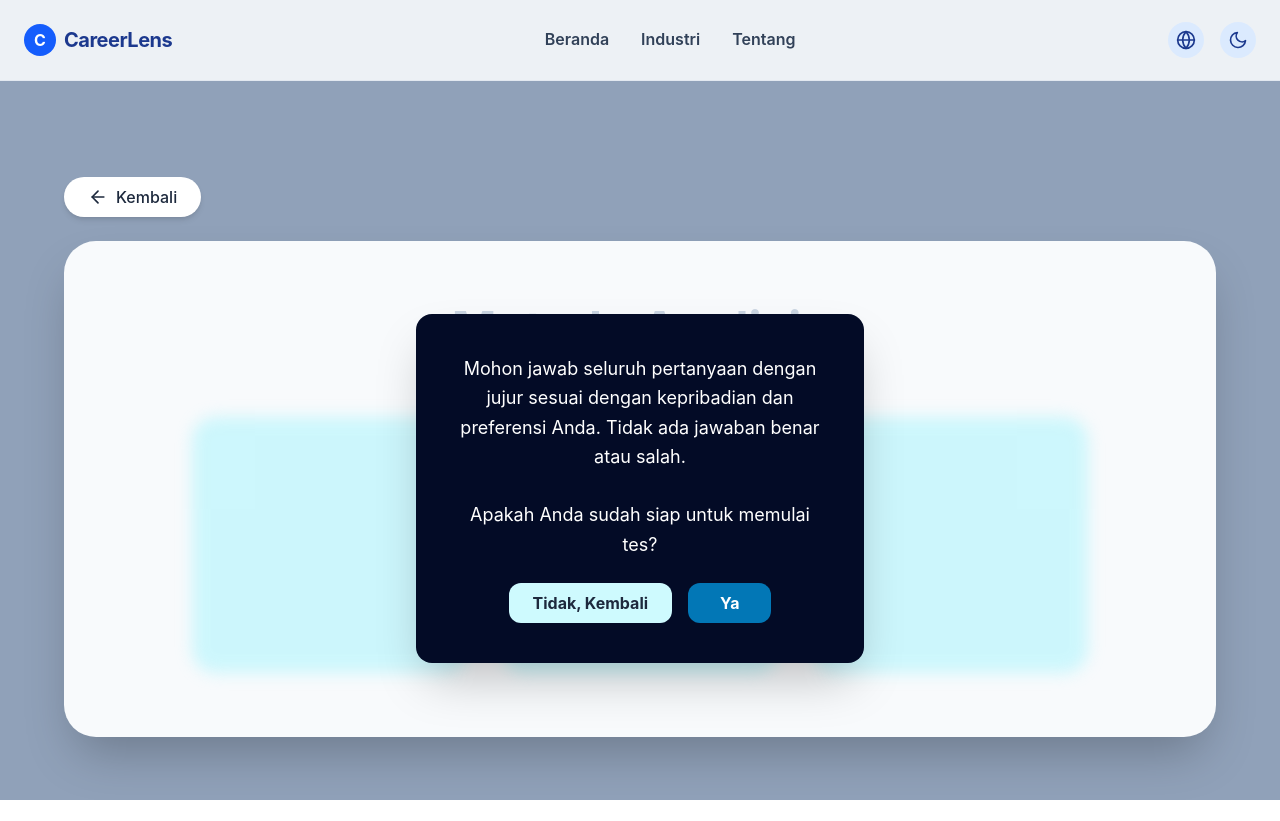
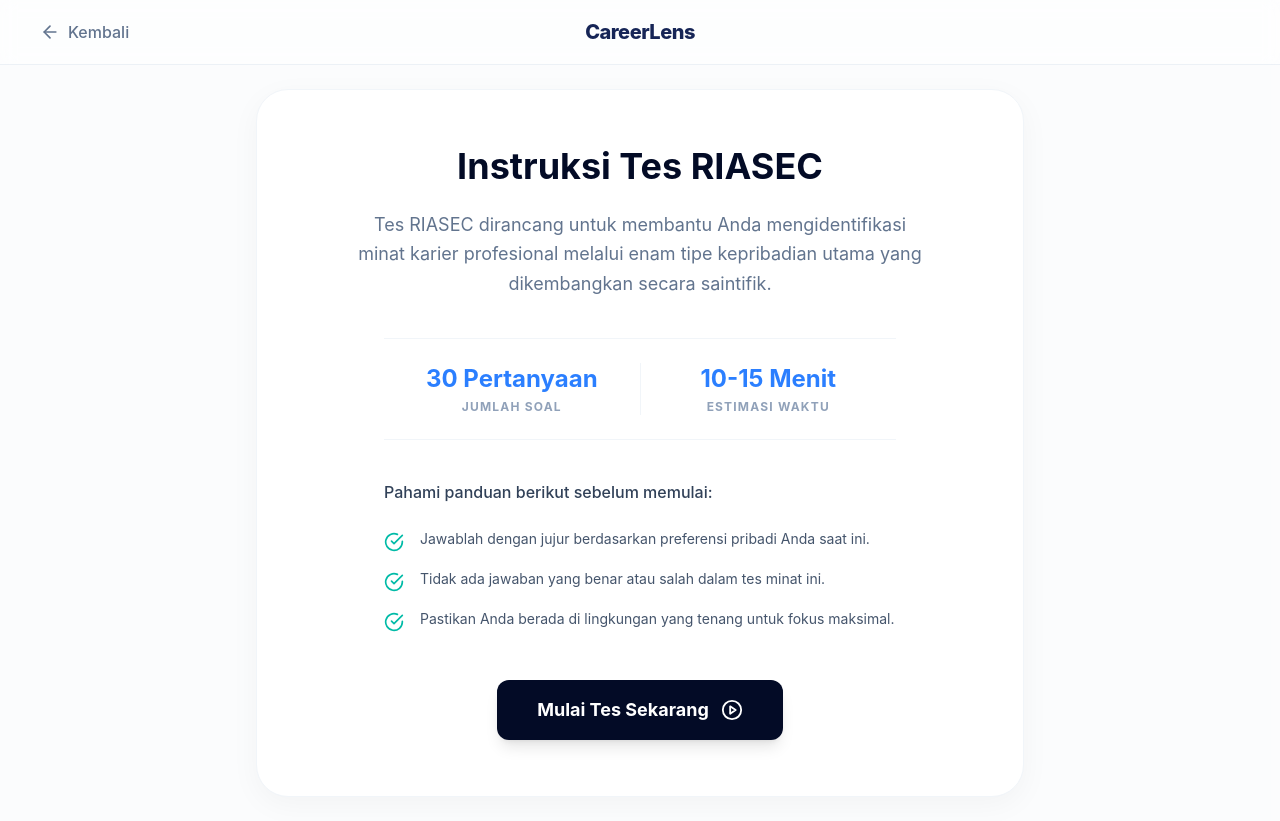
Before and after one commit to pytaa/CareerLens, a React (Vite) app in the folder web-app/frondend/: page /tes-bakat in a window 1280 px wide. Before the commit the page ends 800 px from the top, so only its background shows below. Built offline with nearby package versions, Linux system fonts and the light colour scheme.

Commit message:
feat : update tampilan tes bakat

```diff
--- a/web-app/frondend/src/pages/TesBakat/TesBakat.jsx
+++ b/web-app/frondend/src/pages/TesBakat/TesBakat.jsx
@@ -1,10 +1,9 @@
 import React, { useState } from 'react';
 import { useNavigate } from 'react-router-dom';
-import Navbar from '../../components/Navbar';
 import TesBakatResult from './TesBakatResult';
 import TesBakatQuiz from './TesBakatQuiz';
 import { riasecQuestions } from '../../data/riasecQuestions';
-import { FiArrowLeft } from 'react-icons/fi';
+import { FiArrowLeft, FiPlayCircle, FiCheckCircle } from 'react-icons/fi';
 
 const TesBakat = () => {
   const navigate = useNavigate();
@@ -20,16 +19,21 @@
   const [resultData, setResultData] = useState(null);
   const [interestCode, setInterestCode] = useState([]);
 
-  // Fungsi untuk menyimpan pilihan jawaban
   const handleSelectOption = (val) => {
     const newAnswers = [...answers];
     newAnswers[currentIdx] = val;
     setAnswers(newAnswers);
   };
 
-  // Fungsi Kalkulasi dan Fetch API
+  // mereset seluruh kuis jika user keluar
+  const handleCancelQuiz = () => {
+    setView('intro'); // Kembalikan ke halaman awal
+    setCurrentIdx(0); // Reset ke soal nomor 1
+    setAnswers(Array(30).fill(null)); // Kosongkan seluruh jawaban
+  };
+
   const handleSubmitQuiz = async () => {
-    setView('result'); // Pindah ke halaman hasil (akan menampilkan loading)
+    setView('result');
 
     const rawScores = { r: 0, i: 0, a: 0, s: 0, e: 0, c: 0 };
     answers.forEach((ansValue, idx) => {
@@ -75,50 +79,80 @@
     }
   };
 
-  // --- 1. RENDER LAYAR INTRO ---
+  // intro
   if (view === 'intro') {
     return (
-      <div className="min-h-screen bg-slate-400 font-sans flex flex-col relative">
-        <Navbar />
-        <div className="grow flex items-center justify-center p-6 mt-8">
-           <div className="w-full max-w-6xl">
-              <button onClick={() => navigate(-1)} className="flex items-center gap-2 bg-white text-slate-800 px-6 py-2 rounded-full font-medium shadow-md hover:bg-slate-100 mb-6 w-max">
+      <div className="min-h-screen bg-slate-50/50 font-sans flex flex-col">
+
+        {/* Header Minimalis */}
+        <header className="w-full px-6 md:px-10 py-5 flex items-center relative bg-white/50 border-b border-slate-200/60 z-10 backdrop-blur-sm">
+          <button onClick={() => navigate(-1)} className="flex items-center gap-2 text-slate-500 hover:text-slate-800 font-medium transition-colors">
             <FiArrowLeft size={20} /> Kembali
           </button>
+          <div className="absolute left-1/2 -translate-x-1/2 font-extrabold text-xl text-blue-950 tracking-tight">
+            CareerLens
+          </div>
+        </header>
 
-              <div className="bg-slate-50 w-full rounded-4xl p-16 shadow-2xl flex flex-col items-center relative overflow-hidden">
-                 <h1 className="text-5xl font-bold text-slate-300 mb-16 text-center">Metode Analisis</h1>
-                 <div className="grid grid-cols-1 md:grid-cols-3 gap-8 w-full max-w-4xl opacity-50 blur-sm pointer-events-none">
-                    <div className="bg-cyan-200 h-64 rounded-3xl"></div>
-                    <div className="bg-cyan-200 h-64 rounded-3xl"></div>
-                    <div className="bg-cyan-200 h-64 rounded-3xl"></div>
+        <main className="grow flex items-center justify-center p-6 w-full">
+           <div className="bg-white w-full max-w-3xl rounded-4xl p-10 md:p-14 shadow-[0_8px_30px_rgb(0,0,0,0.04)] border border-slate-100 flex flex-col items-center text-center">
+
+              <h1 className="text-3xl md:text-4xl font-bold text-[#030b26] mb-6">
+                Instruksi Tes RIASEC
+              </h1>
+
+              <p className="text-slate-500 md:text-lg leading-relaxed max-w-xl mb-10">
+                Tes RIASEC dirancang untuk membantu Anda mengidentifikasi minat karier profesional melalui enam tipe kepribadian utama yang dikembangkan secara saintifik.
+              </p>
+
+              {/* Info Box (Soal & Waktu) */}
+              <div className="flex w-full max-w-lg border-y border-slate-100 py-6 mb-10">
+                <div className="flex-1 border-r border-slate-100">
+                  <h3 className="text-2xl font-bold text-blue-500 mb-1">30 Pertanyaan</h3>
+                  <p className="text-xs font-bold text-slate-400 tracking-widest uppercase">Jumlah Soal</p>
+                </div>
+                <div className="flex-1">
+                  <h3 className="text-2xl font-bold text-blue-500 mb-1">10-15 Menit</h3>
+                  <p className="text-xs font-bold text-slate-400 tracking-widest uppercase">Estimasi Waktu</p>
+                </div>
               </div>
 
-                 {/* Modal Mulai Tes */}
-                 <div className="absolute inset-0 flex items-center justify-center z-10">
-                    <div className="bg-[#030b26] p-10 rounded-2xl shadow-2xl max-w-md w-full text-white text-center">
-                       <p className="text-lg leading-relaxed mb-6">
-                         Mohon jawab seluruh pertanyaan dengan jujur sesuai dengan kepribadian dan preferensi Anda. Tidak ada jawaban benar atau salah.<br/><br/>
-                         Apakah Anda sudah siap untuk memulai tes?
-                       </p>
-                       <div className="flex justify-center gap-4">
-                          <button onClick={() => navigate(-1)} className="bg-cyan-100 text-slate-800 px-6 py-2 rounded-xl font-bold">Tidak, Kembali</button>
-                          <button onClick={() => setView('quiz')} className="bg-[#0277b6] hover:bg-[#026296] text-white px-8 py-2 rounded-xl font-bold">Ya</button>
+              {/* List Panduan */}
+              <div className="w-full max-w-lg text-left mb-12">
+                <p className="text-slate-700 font-medium mb-6">Pahami panduan berikut sebelum memulai:</p>
+                <div className="space-y-4">
+                  <div className="flex items-start gap-4">
+                    <FiCheckCircle className="text-teal-500 mt-1 shrink-0" size={20} />
+                    <p className="text-slate-600 text-sm leading-relaxed">Jawablah dengan jujur berdasarkan preferensi pribadi Anda saat ini.</p>
+                  </div>
+                  <div className="flex items-start gap-4">
+                    <FiCheckCircle className="text-teal-500 mt-1 shrink-0" size={20} />
+                    <p className="text-slate-600 text-sm leading-relaxed">Tidak ada jawaban yang benar atau salah dalam tes minat ini.</p>
+                  </div>
+                  <div className="flex items-start gap-4">
+                    <FiCheckCircle className="text-teal-500 mt-1 shrink-0" size={20} />
+                    <p className="text-slate-600 text-sm leading-relaxed">Pastikan Anda berada di lingkungan yang tenang untuk fokus maksimal.</p>
                   </div>
                 </div>
               </div>
+
+              {/* Tombol Mulai */}
+              <button
+                onClick={() => setView('quiz')}
+                className="flex items-center gap-3 bg-[#030b26] hover:bg-[#0a194f] text-white px-10 py-4 rounded-xl font-bold text-lg shadow-lg transition-all"
+              >
+                Mulai Tes Sekarang <FiPlayCircle size={22} />
+              </button>
+
            </div>
-           </div>
-        </div>
+        </main>
       </div>
     );
   }
 
-  // --- 2. RENDER LAYAR KUIS & 3. LAYAR HASIL ---
+  // render hasil atau quiz
   return (
-    <div className="min-h-screen bg-[#030b26] font-sans flex flex-col relative">
-      <Navbar />
-
+    <div className="min-h-screen bg-slate-50/50 font-sans flex flex-col">
       {view === 'quiz' ? (
         <TesBakatQuiz
           currentIdx={currentIdx}
@@ -129,12 +163,11 @@
           onPrev={() => setCurrentIdx(prev => prev - 1)}
           onNext={() => setCurrentIdx(prev => prev + 1)}
           onSubmit={handleSubmitQuiz}
-          onCancel={() => navigate(-1)}
+          onCancel={handleCancelQuiz}
         />
       ) : (
         <TesBakatResult data={resultData} interestCode={interestCode} />
       )}
-
     </div>
   );
 };
--- a/web-app/frondend/src/pages/TesBakat/TesBakatQuiz.jsx
+++ b/web-app/frondend/src/pages/TesBakat/TesBakatQuiz.jsx
@@ -1,5 +1,7 @@
 import React, { useState } from 'react';
-import { FiArrowLeft } from 'react-icons/fi';
+import { FiArrowLeft, FiArrowRight, FiAlertCircle } from 'react-icons/fi';
+import { BiBrain } from 'react-icons/bi';
+import { BsQuestionSquareFill } from 'react-icons/bs';
 
 const TesBakatQuiz = ({
   currentIdx,
@@ -13,9 +15,14 @@
   onCancel
 }) => {
   const [showSubmitModal, setShowSubmitModal] = useState(false);
+  const [showExitModal, setShowExitModal] = useState(false); // State untuk modal peringatan keluar
 
   const isFirstQuestion = currentIdx === 0;
   const isLastQuestion = currentIdx === totalQuestions - 1;
+
+  // PERBAIKAN PROGRESS BAR: Menghitung jumlah soal yang benar-benar sudah dijawab
+  const answeredCount = currentAnswer !== null ? currentIdx + 1 : currentIdx;
+  const progressPercentage = Math.round((answeredCount / totalQuestions) * 100);
 
   const likertOptions = [
     { label: "Sangat Tidak Setuju", value: 1 },
@@ -27,63 +34,106 @@
 
   const handleFinish = () => {
     setShowSubmitModal(false);
-    onSubmit(); // Panggil fungsi fetch API di komponen induk
+    onSubmit();
+  };
+
+  // Fungsi untuk menangani klik tombol "Kembali"
+  const handleCancelClick = () => {
+    // Jika user sudah di halaman > 0 ATAU sudah mengisi jawaban di halaman pertama
+    if (currentIdx > 0 || currentAnswer !== null) {
+      setShowExitModal(true);
+    } else {
+      // Jika belum ngapa-ngapain, langsung keluar tanpa peringatan
+      onCancel();
+    }
   };
 
   return (
-    <div className="grow flex items-center justify-center p-6 mt-8 w-full">
-      <div className="w-full max-w-3xl">
+    <div className="flex flex-col min-h-screen w-full">
 
-        {/* Tombol Kembali */}
-        <button
-          onClick={onCancel}
-          className="flex items-center gap-2 bg-white text-slate-800 px-6 py-2 rounded-full font-medium shadow-md hover:bg-slate-100 mb-6 w-max"
-        >
+      {/* Header Minimalis */}
+      <header className="w-full px-6 md:px-10 py-5 flex items-center relative bg-white/50 border-b border-slate-200/60 z-10 backdrop-blur-sm">
+        {/* Tombol kembali sekarang memanggil handleCancelClick */}
+        <button onClick={handleCancelClick} className="flex items-center gap-2 text-slate-500 hover:text-slate-800 font-medium transition-colors">
           <FiArrowLeft size={20} /> Kembali
         </button>
+        <div className="absolute left-1/2 -translate-x-1/2 font-extrabold text-xl text-blue-950 tracking-tight">
+          CareerLens
+        </div>
+      </header>
 
-        {/* Container Utama Quiz */}
-        <div className="bg-slate-50 w-full rounded-4xl p-8 md:p-12 shadow-2xl relative">
-           <h1 className="text-4xl font-bold text-[#030b26] text-center mb-2">Tes Minat Bakat</h1>
-           <p className="text-right text-slate-500 font-medium mb-4">Pertanyaan {currentIdx + 1}/{totalQuestions}</p>
+      {/* Main Container Quiz */}
+      <div className="grow flex flex-col items-center px-6 py-8 md:py-12 w-full max-w-5xl mx-auto">
 
-           <div className="bg-[#030b26] rounded-3xl p-8 md:p-10 text-white min-h-100 flex flex-col">
-              <h2 className="text-2xl font-bold mb-8 text-center leading-relaxed">
+        {/* Progress Bar Section */}
+        <div className="w-full mb-8">
+          <div className="flex justify-between items-center mb-3">
+            <span className="text-xs font-bold text-blue-600 tracking-wider">
+              PERTANYAAN {currentIdx + 1}/{totalQuestions}
+            </span>
+            <span className="text-xs font-bold text-slate-500">
+              {progressPercentage}% Selesai
+            </span>
+          </div>
+          <div className="w-full h-2.5 bg-slate-200 rounded-full overflow-hidden">
+            <div
+              className="h-full bg-[#0277b6] rounded-full transition-all duration-500 ease-out"
+              style={{ width: `${progressPercentage}%` }}
+            ></div>
+          </div>
+        </div>
+
+        {/* Card Pertanyaan Utama */}
+        <div className="bg-white w-full rounded-3xl p-8 md:p-14 shadow-[0_8px_30px_rgb(0,0,0,0.04)] border border-slate-100 flex flex-col items-center">
+
+          <div className="w-16 h-16 bg-blue-50 text-blue-600 rounded-full flex items-center justify-center mb-8">
+            <BiBrain size={32} />
+          </div>
+
+          <h2 className="text-2xl md:text-3xl font-bold text-center text-slate-900 leading-snug mb-12 max-w-2xl">
             {question.text}
           </h2>
 
-              {/* Tombol Pilihan Jawaban */}
-              <div className="flex flex-col gap-3 mb-8 w-full max-w-md mx-auto grow">
-                 {likertOptions.map(opt => (
+          <div className="grid grid-cols-2 md:grid-cols-5 gap-4 w-full mb-12">
+            {likertOptions.map((opt) => {
+              const isSelected = currentAnswer === opt.value;
+              return (
                 <button
                   key={opt.value}
                   onClick={() => onSelectOption(opt.value)}
-                     className={`w-full py-3 px-6 rounded-2xl border-2 font-bold transition-all text-lg ${
-                       currentAnswer === opt.value
-                         ? 'bg-cyan-500 border-cyan-300 text-white shadow-[0_0_15px_rgba(6,182,212,0.5)]'
-                         : 'bg-[#0277b6] border-transparent text-white hover:bg-[#026296]'
+                  className={`flex flex-col items-center justify-center p-6 rounded-2xl border-2 transition-all duration-200 ${
+                    isSelected
+                      ? 'border-blue-600 bg-blue-50/50 shadow-sm'
+                      : 'border-slate-200 bg-white hover:border-blue-300 hover:bg-slate-50'
                   }`}
                 >
+                  <div className={`w-8 h-8 rounded-full mb-4 flex items-center justify-center transition-colors ${
+                    isSelected ? 'bg-blue-600' : 'border-2 border-slate-300'
+                  }`}>
+                    {isSelected && <div className="w-3 h-3 bg-white rounded-full"></div>}
+                  </div>
+                  <span className={`text-sm font-bold text-center ${isSelected ? 'text-blue-700' : 'text-slate-500'}`}>
                     {opt.label}
+                  </span>
                 </button>
-                 ))}
+              );
+            })}
           </div>
 
-              {/* Navigasi Bawah */}
-              <div className="flex justify-between items-center w-full">
+          <div className="flex justify-between items-center w-full mt-auto pt-6 border-t border-slate-100">
              <button
                onClick={onPrev}
                disabled={isFirstQuestion}
-                   className="bg-cyan-100 text-slate-800 px-6 py-2 rounded-full font-bold disabled:opacity-50"
+               className="flex items-center gap-2 border border-blue-300 text-blue-600 px-6 py-2.5 rounded-xl font-bold hover:bg-blue-50 disabled:opacity-0 transition-all"
              >
-                   Sebelumnya
+               <FiArrowLeft size={18} /> Sebelumnya
              </button>
 
              {isLastQuestion ? (
                <button
                  onClick={() => setShowSubmitModal(true)}
                  disabled={currentAnswer === null}
-                     className="bg-cyan-100 text-slate-800 px-6 py-2 rounded-full font-bold disabled:opacity-50"
+                 className="flex items-center gap-2 bg-[#1e3a8a] text-white px-8 py-2.5 rounded-xl font-bold hover:bg-blue-900 disabled:opacity-50 disabled:cursor-not-allowed transition-all shadow-md"
                >
                  Selesai
                </button>
@@ -91,30 +141,63 @@
                <button
                  onClick={onNext}
                  disabled={currentAnswer === null}
-                     className="bg-cyan-100 text-slate-800 px-6 py-2 rounded-full font-bold disabled:opacity-50"
+                 className="flex items-center gap-2 bg-[#1e3a8a] text-white px-8 py-2.5 rounded-xl font-bold hover:bg-blue-900 disabled:opacity-50 disabled:cursor-not-allowed transition-all shadow-md"
                >
-                     Selanjutnya
+                 Selanjutnya <FiArrowRight size={18} />
                </button>
              )}
           </div>
+
+        </div>
       </div>
 
-           {/* Modal Submit */}
+      {/* Modal Konfirmasi Submit (Selesai) */}
       {showSubmitModal && (
-             <div className="absolute inset-0 flex items-center justify-center bg-white/40 backdrop-blur-md rounded-4xl z-50">
-                <div className="bg-[#030b26] p-10 rounded-2xl shadow-2xl max-w-md w-full text-white text-center">
-                   <p className="text-lg leading-relaxed mb-8">Apakah Anda yakin untuk mengirimkan jawaban?</p>
-                   <div className="flex justify-center gap-4">
-                      <button onClick={() => setShowSubmitModal(false)} className="bg-cyan-100 text-slate-800 px-6 py-2 rounded-xl font-bold">Tidak, Kembali</button>
-                      <button onClick={handleFinish} className="bg-[#0277b6] hover:bg-[#026296] text-white px-8 py-2 rounded-xl font-bold">Ya</button>
+        <div className="fixed inset-0 flex items-center justify-center bg-slate-900/40 backdrop-blur-sm z-50 px-4">
+           <div className="bg-white p-10 rounded-4xl shadow-2xl max-w-md w-full flex flex-col items-center text-center">
+              <div className="w-16 h-16 bg-blue-100 text-blue-700 rounded-full flex items-center justify-center mb-6">
+                 <BsQuestionSquareFill size={28} />
+              </div>
+              <h3 className="text-2xl font-bold text-slate-900 mb-4">Kirim Jawaban?</h3>
+              <p className="text-slate-500 text-sm leading-relaxed mb-8">
+                Apakah Anda yakin untuk mengirimkan jawaban? Anda tidak dapat mengubah jawaban setelah proses ini selesai.
+              </p>
+              <div className="flex w-full gap-4">
+                 <button onClick={() => setShowSubmitModal(false)} className="flex-1 border border-slate-300 bg-slate-100 hover:bg-slate-200 text-slate-700 py-3 rounded-xl font-bold transition-colors">
+                   Tidak, Kembali
+                 </button>
+                 <button onClick={handleFinish} className="flex-1 bg-[#0277b6] hover:bg-[#025c8d] text-white py-3 rounded-xl font-bold shadow-md transition-colors">
+                   Ya
+                 </button>
+              </div>
+           </div>
+        </div>
+      )}
+
+      {/* Modal Peringatan Keluar (Batal) */}
+      {showExitModal && (
+        <div className="fixed inset-0 flex items-center justify-center bg-slate-900/40 backdrop-blur-sm z-50 px-4">
+           <div className="bg-white p-10 rounded-4xl shadow-2xl max-w-md w-full flex flex-col items-center text-center">
+              <div className="w-16 h-16 bg-red-100 text-red-600 rounded-full flex items-center justify-center mb-6">
+                 <FiAlertCircle size={32} />
+              </div>
+              <h3 className="text-2xl font-bold text-slate-900 mb-4">Keluar dari Tes?</h3>
+              <p className="text-slate-500 text-sm leading-relaxed mb-8">
+                Jawaban Anda tidak akan disimpan dan akan dihapus permanen jika Anda keluar sekarang. Yakin ingin membatalkan tes?
+              </p>
+              <div className="flex w-full gap-4">
+                 <button onClick={() => setShowExitModal(false)} className="flex-1 border border-slate-300 bg-slate-100 hover:bg-slate-200 text-slate-700 py-3 rounded-xl font-bold transition-colors">
+                   Lanjut Tes
+                 </button>
+                 <button onClick={onCancel} className="flex-1 bg-red-600 hover:bg-red-700 text-white py-3 rounded-xl font-bold shadow-md transition-colors">
+                   Ya, Keluar
+                 </button>
               </div>
            </div>
         </div>
       )}
 
     </div>
-      </div>
-    </div>
   );
 };
 
```
Lines whose indentation alone changed are shown as unchanged.
